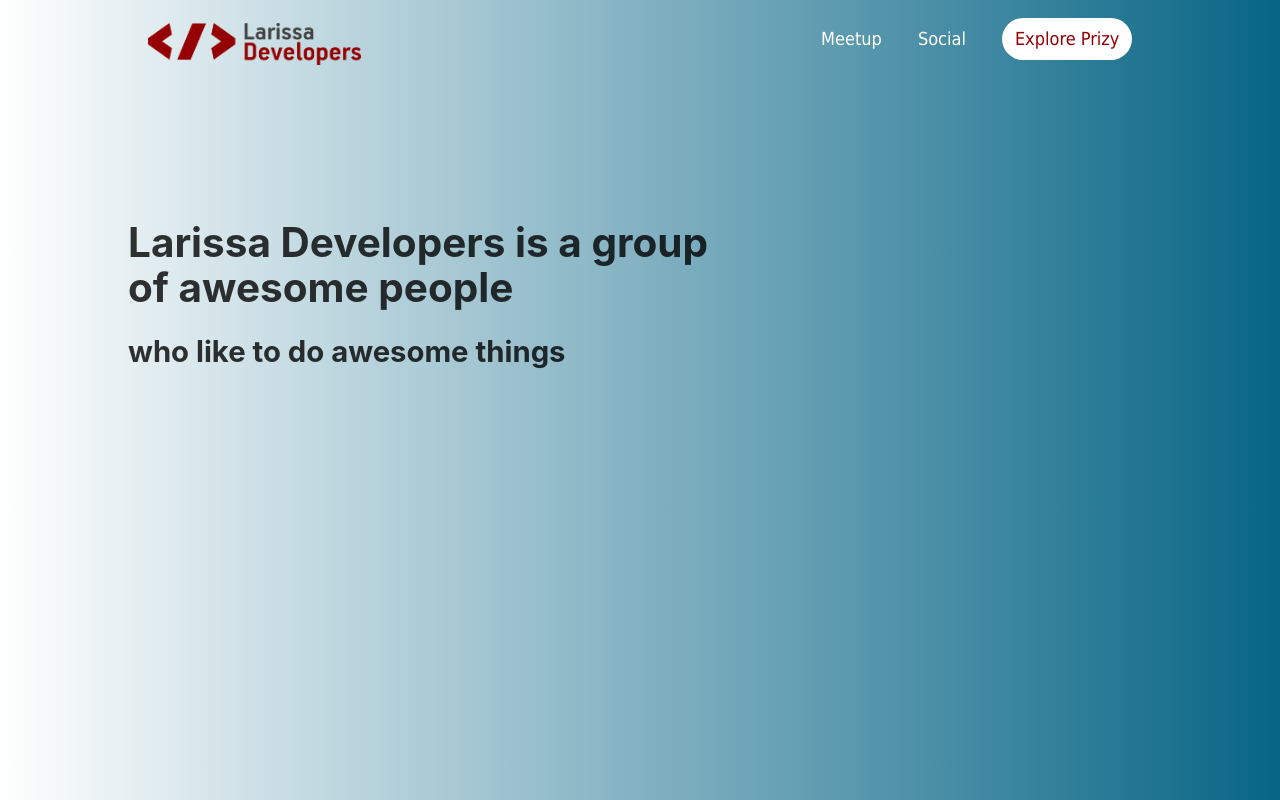
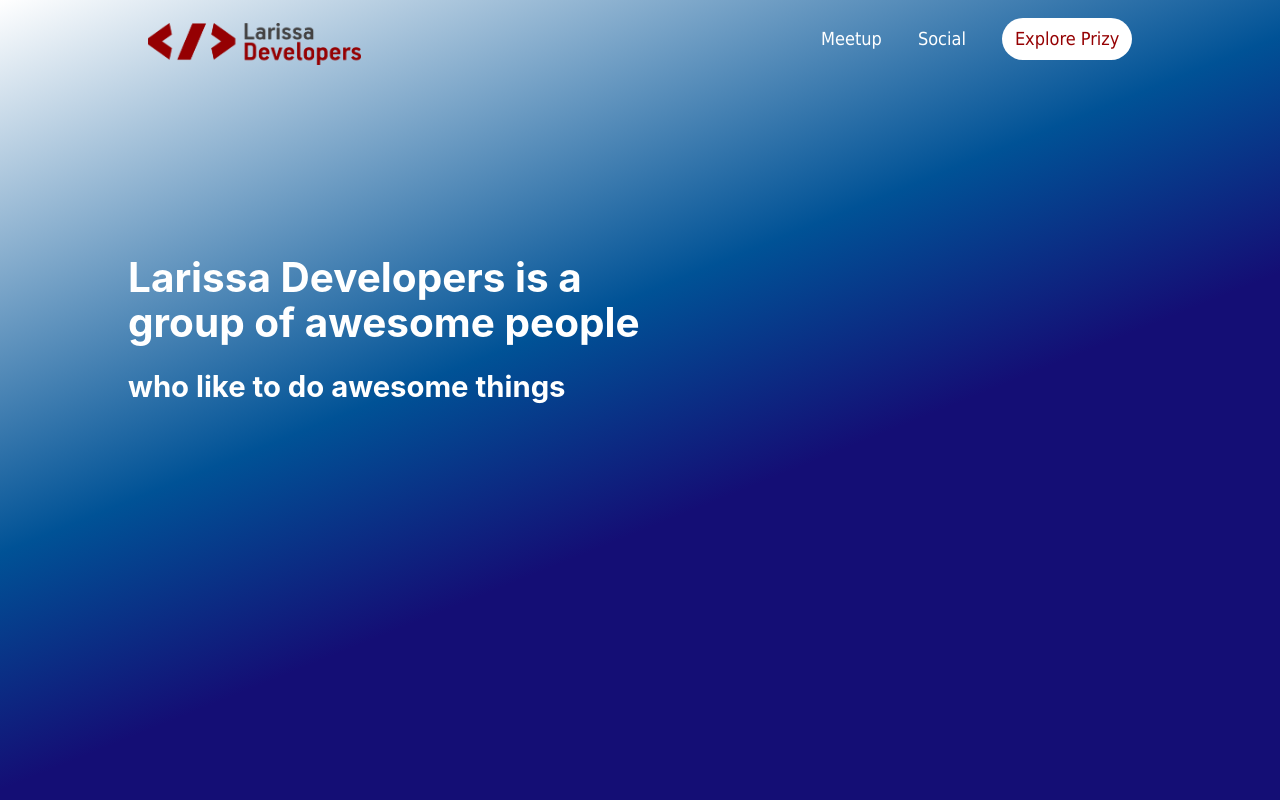
Before and after one commit to Larissa-Developers/prizy_landing, a Gatsby site: page / in a window 1280 px wide. Built offline with nearby package versions, Linux system fonts and the light colour scheme; Gatsby itself is replaced by a stand-in of ours.

Commit message:
homepage basic layout

```diff
--- a/src/components/header.module.css
+++ b/src/components/header.module.css
@@ -30,14 +30,17 @@ nav li:last-child {
     border-radius: 23px;
     padding: 8px;
     margin-left: 2rem;
-    transition: background-color 0.3s;
+    transition: all 0.3s;
 
     & a {
         color: #950002;
         padding: 5px;
     }
+    & a:hover {
+        color: #ffffff;
+    }
     &:hover {
-        background-color: rgba(128, 128, 128, 0.651);
+        background-color: #950002;
     }
 }
 a {
--- a/src/components/layout.module.css
+++ b/src/components/layout.module.css
@@ -2,10 +2,8 @@
     height: 100vh;
     margin: 0;
     padding: 0;
-    background: #076585;  /* fallback for old browsers */
-    background: -webkit-linear-gradient(to right, #fff, #076585);  /* Chrome 10-25, Safari 5.1-6 */
-    background: linear-gradient(to right, #fff, #076585); /* W3C, IE 10+/ Edge, Firefox 16+, Chrome 26+, Opera 12+, Safari 7+ */
-
+    background: rgb(20,14,117);
+    background: linear-gradient(338deg, rgba(20,14,117,1) 40%, rgba(0,82,150,1) 58%, rgba(255,255,255,1) 100%);
 }
 .wrapper {
     margin: 0 auto;
@@ -14,9 +12,10 @@
     position: relative;
 }
 .textbox {
+    color: #ffffff;
     position: absolute;
-    width: 60%;
+    width: 55%;
     top: 50%;
-    transform: translateY(120%);
+    transform: translateY(140%);
     left: 0;
 }
```
